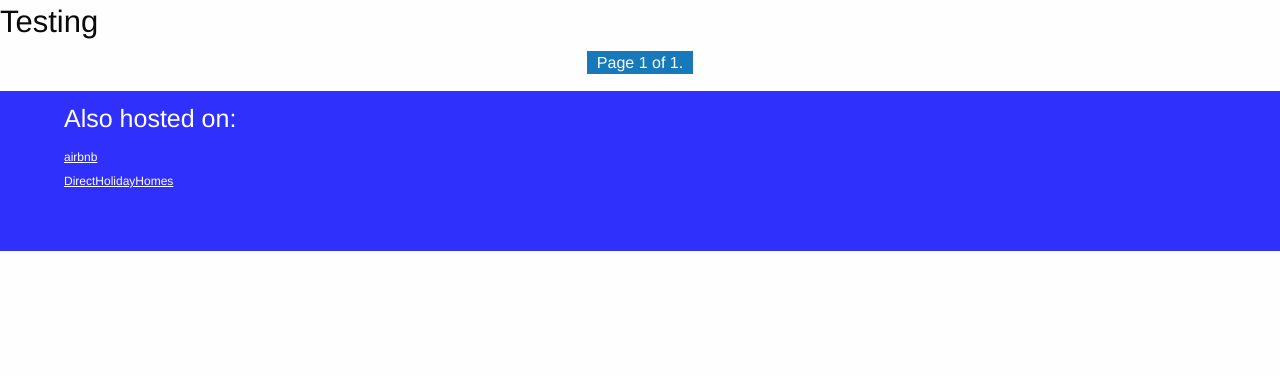
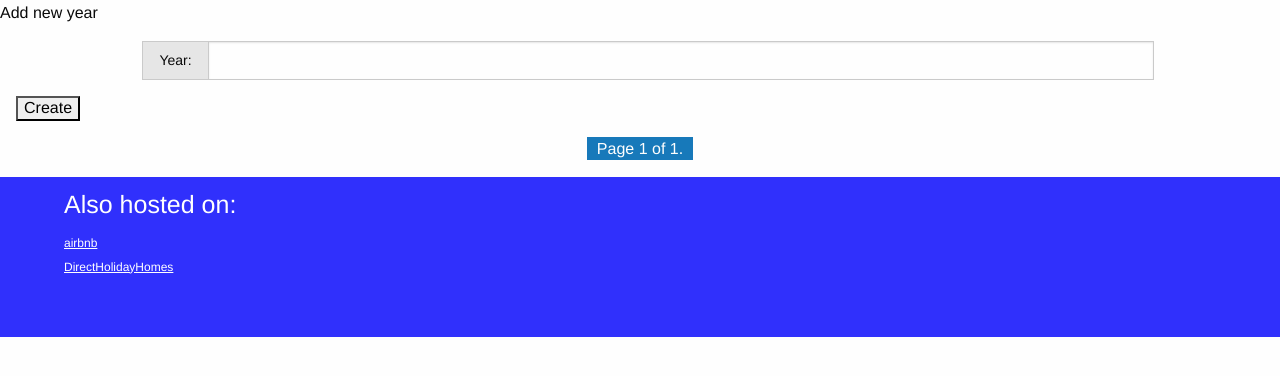
Before and after one commit to FluffyBullet/BensRental, a Django app: page /availability/ in a window 1280 px wide. Shown: the part 109-485 px from the top of the page. Run offline with Django 3.2, Linux system fonts and the light colour scheme; the visitor is signed in with stand-in values (Sample User, id 1); data that the repository does not hold is empty; some libraries are stand-ins or nearby versions.

Commit message:
creation of admin bar on availability to add new booking year

```diff
--- a/static/templates/availability.html
+++ b/static/templates/availability.html
@@ -4,9 +4,28 @@
 
 <div>
     {% if user.is_staff %}
-    <div>
-        <h3>Testing</h3>
-    </div>
+    <ul class="vertical menu accordion-menu" data-accordion-menu>
+        <li href="#">
+            <p>Add new year</p>
+            <ul class="menu vertical nested">
+                <form action="{% url 'visits'%}" method="POST" enctype="multipart/form-data">
+                    <div class="booking_form">
+                        <div class="input-group">
+                            <label for="add_year" name="add_year" class="input-group-label">
+                                Year:
+                            </label>
+                            <input type="number" min="2020" max="2100" pattern="[0-9]{4}"/>
+                        </div>
+                    </div>
+                    <div class="boooking_form">
+                        <div class="input-group center">
+                            <input type="submit" value="Create"/>
+                        </div>
+                    </div>
+                </form>
+            </ul>
+        </li>
+    </ul>
     {% endif %}
     {% if messages == messages.success %}
     <div class="messages">
```
